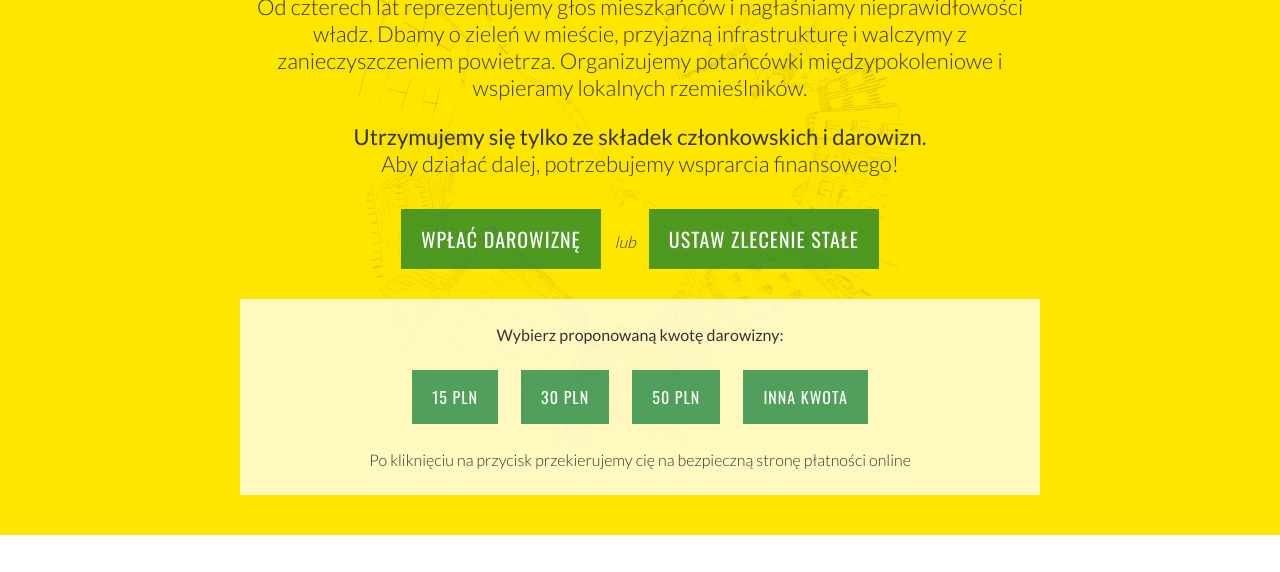
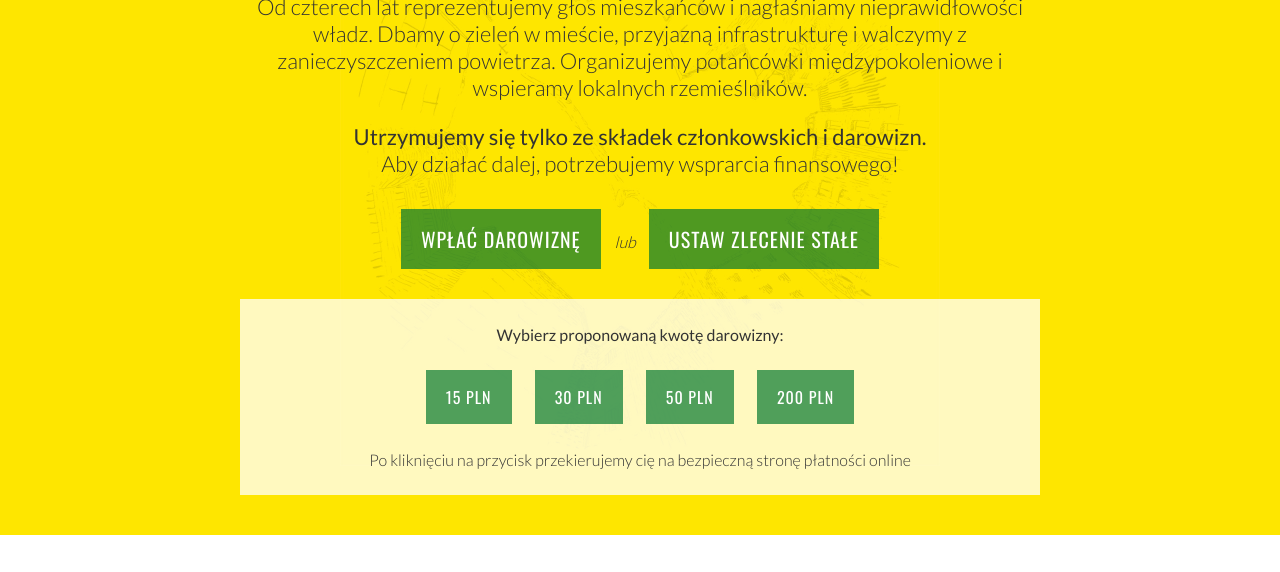
Before and after one commit to miastojestnasze/wspieraj, a plain HTML site: page index.html in a window 1280 px wide. Both pictures are taken after a click on the link "WPŁAĆ DAROWIZNĘ". Shown: the part 214-786 px from the top of the page. Drawn offline with nearby package versions, Linux system fonts and the light colour scheme.

Commit message:
Nowy adres do pay

```diff
--- a/index.html
+++ b/index.html
@@ -35,7 +35,7 @@
         <a href="https://secure.transferuj.pl/?h=c2c7e1cd74e022df61e685510a220b8cde6dc484" class="btn">15 PLN</a>
         <a href="https://secure.transferuj.pl/?h=4f2c8e04195d44cce611a9165630dfd65cfe9b0f" class="btn">30 PLN</a>
         <a href="https://secure.transferuj.pl/?h=c6dd2f20e3a88d4c39bf7946455765b87f03dd9c" class="btn">50 PLN</a>
-        <a href="https://secure.transferuj.pl/?id=22180&opis=Darowizna%20na%20cele%20statutowe&md5sum=cf1ba6681acc4b5c08d7b6816366285a" class="btn">inna kwota</a>
+        <a href="https://secure.tpay.com/?h=85c5ef4faa04f35f20f82ea4f064511609486f2d" class="btn">200 PLN</a>
         <p>Po kliknięciu na przycisk przekierujemy cię na bezpieczną stronę płatności online</p>
       </div>
 
```
